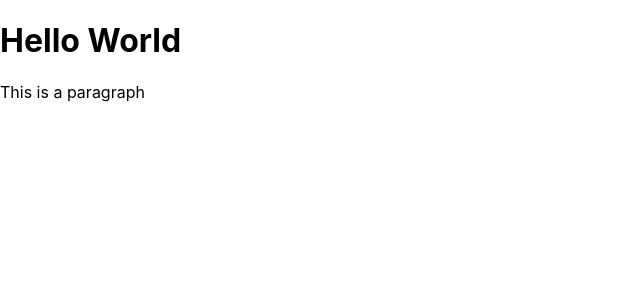
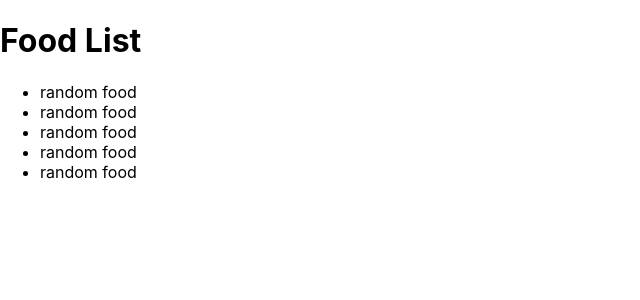
Before and after one commit to ChrisAgold/React-Practice, a React (Create React App) app: page / in a window 1280 px wide. Shown: the top 300 px of the page, without its empty margins (0-640 px from the left). Built offline with nearby package versions, Linux system fonts and the light colour scheme.

Commit message:
completed first challenge question

```diff
--- a/public/index.html
+++ b/public/index.html
@@ -25,7 +25,7 @@
       work correctly both with client-side routing and a non-root public URL.
       Learn how to configure a non-root public URL by running `npm run build`.
     -->
-    <title>React App</title>
+    <title>JSX</title>
 </head>
 <body>
 
--- a/src/App.js
+++ b/src/App.js
@@ -4,7 +4,7 @@ import './App.css';
 function App() {
     let count = 5;
 
-    //get endpoimt resi;ts
+    //get endpoint results
     return (
         <div className="App">
             Donkey {count}
--- a/src/index.js
+++ b/src/index.js
@@ -8,10 +8,21 @@ import reportWebVitals from './reportWebVitals';
 // var ReactDOM = require('react-dom');
 
 ReactDOM.render(
-    <div>
-        <h1>Hello World</h1>
-        <p>This is a paragraph</p>
-    </div>,
+    // <div>
+    //     <h1>Hello World</h1>
+    //     <p>This is a paragraph</p>
+    // </div>,
+//    Challenge 1: Create a food list
+<div>
+    <h1>Food List</h1>
+    <ul>
+        <li>random food</li>
+        <li>random food</li>
+        <li>random food</li>
+        <li>random food</li>
+        <li>random food</li>
+    </ul>
+</div>,
     document.getElementById('root')
 );
 
```
